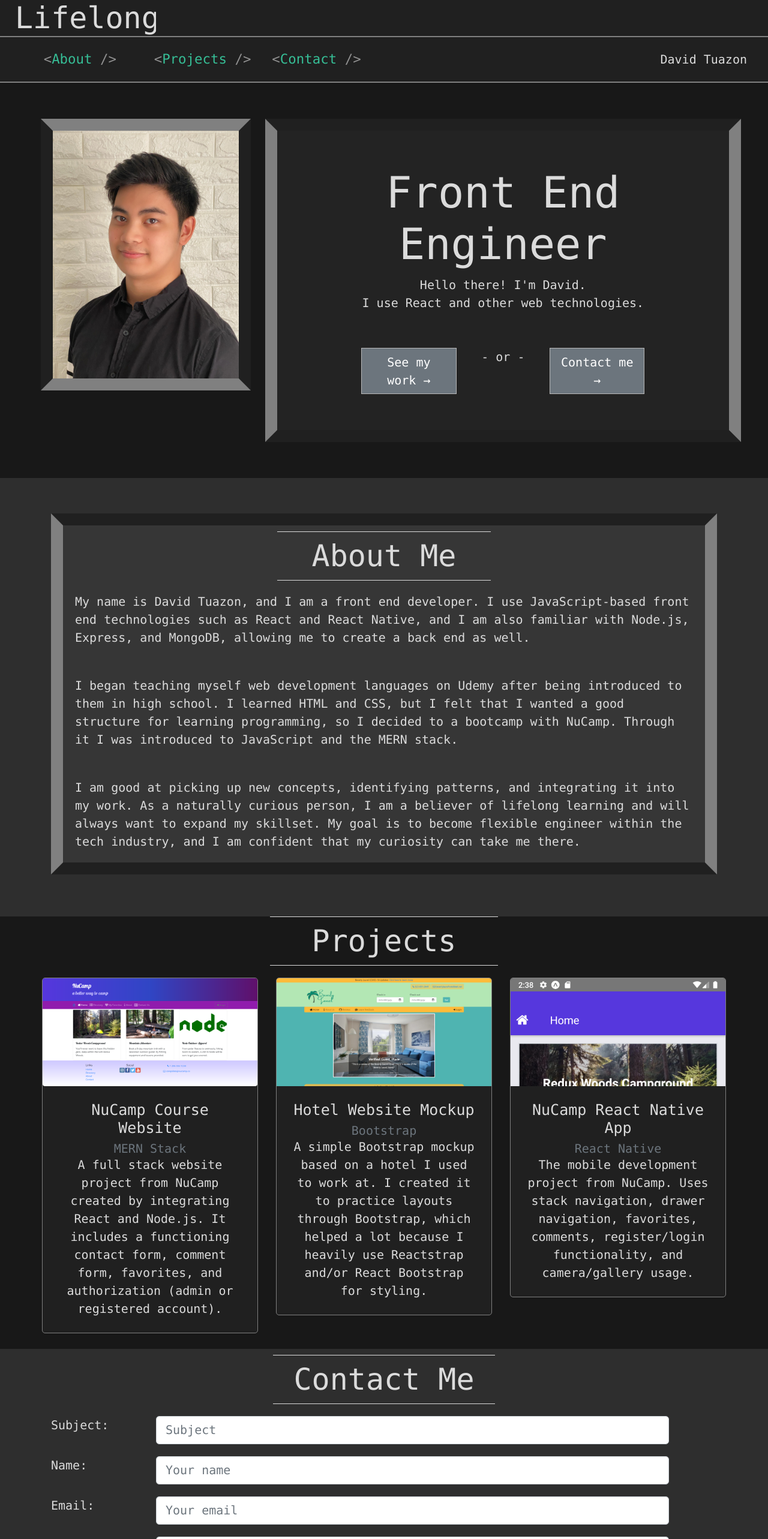
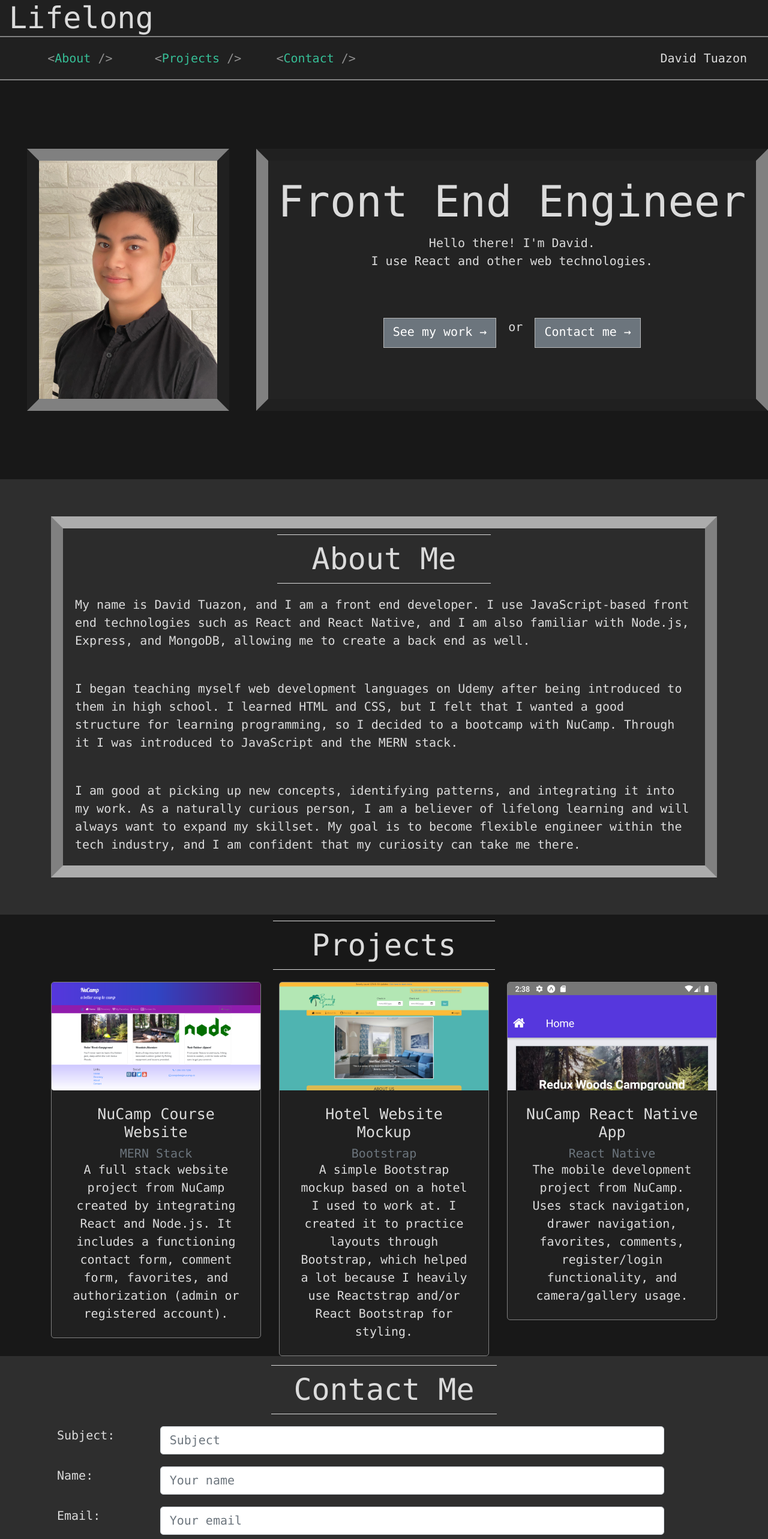
Before and after one commit to dvtuazon/portfoliowebsite, a React (Create React App) app: page /about in a window 1280 px wide. Shown: the top 2566 px of the page at 60% size. Built offline with nearby package versions, Linux system fonts and the light colour scheme.

Commit message:
edits to responsiveness

```diff
--- a/src/App.css
+++ b/src/App.css
@@ -70,7 +70,7 @@ body {
 }
 
 .header-item {
-  font-size: calc(16px + 0.5vw);
+  font-size: 20px;
   white-space: nowrap;
 }
 
@@ -127,9 +127,12 @@ body {
 }
 
 .pic {
-  display: inline-block;
+  position: relative;
+  display: block;
   border: 20px solid;
   border-color: rgb(128, 128, 128) rgb(32, 32, 32);
+  max-width: 85%;
+  height: auto;
 }
 
 .dark-bg {
@@ -146,20 +149,31 @@ body {
   border-color: rgb(32, 32, 32) rgb(128, 128, 128);
 }
 
-.name {
-  font-size: calc(6px + 4vh);
+.about-text {
+  background-color:rgba(32, 32, 32, 0.1);
+  border: 20px solid;
+  border-color: rgb(172, 172, 172) rgb(128, 128, 128);
 }
 
-.skill {
-  margin: 5px;
+.no-wrap {
+  white-space: nowrap;
 }
 
 .container-home {
-  min-height: calc(100vh - 141px);
+  min-height: calc(100vh - 135px);
+  display: flex;
+  align-items: center;
+}
+
+.center-home {
+  display: flex;
+  flex-direction: column;
+  align-items: center;
+  justify-content: center;
 }
 
 .container-2 {
-  min-height: calc(100vh - 79px);
+  min-height: calc(100vh - 74px);
   display: -webkit-box;
   display: -webkit-flex;
   display: -ms-flexbox;
@@ -171,11 +185,14 @@ body {
 }
 
 .container-3 {
-  min-height: calc(100vh - 79px);
+  min-height: calc(100vh - 74px);
+  display: flex;
+  flex-direction: column;
+  align-items: center;
 }
 
 .container-4 {
-  min-height: calc(100vh - 89px);
+  min-height: calc(100vh - 74px);
 }
 
 .container-scroll {
--- a/src/components/AboutComponent.js
+++ b/src/components/AboutComponent.js
@@ -6,7 +6,7 @@ function About() {
     return (
         <Element id="about">
             <Container className="container-2">
-                <div className="home-text">
+                <div className="about-text">
                     <h1 className="title col-xs-12 col-md-6 offset-md-3 col-lg-4 offset-lg-4 text-center">About Me</h1>
                     <p className="mx-3">
                         My name is David Tuazon, and I am a front end developer. I
--- a/src/components/ContactComponent.js
+++ b/src/components/ContactComponent.js
@@ -20,22 +20,22 @@ function Contact() {
 
     return (
         <Element id="contact">
-            <Container className="container-4">
+            <Container className="container-4 p-1">
                 <h1 className="title col-xs-12 col-md-6 offset-md-3 col-lg-4 offset-lg-4 text-center">Contact Me</h1>
                 <Form onSubmit={sendEmail}>
-                    <FormGroup className="row my-3">
+                    <FormGroup className="row px-3">
                         <Label for="subject" className="col-xs-12 col-md-2 text-left">Subject:</Label>
                         <Input type="text" name="subject" id="subject" className="col-xs-12 col-md-9" placeholder="Subject" />
                     </FormGroup>
-                    <FormGroup className="row my-3">
+                    <FormGroup className="row px-3">
                         <Label for="name" className="col-xs-12 col-md-2 text-left">Name:</Label>
                         <Input type="text" name="name" id="name" className="col-xs-12 col-md-9" placeholder="Your name" />
                     </FormGroup>
-                    <FormGroup className="row my-3">
+                    <FormGroup className="row px-3">
                         <Label for="email" className="col-xs-12 col-md-2 text-left">Email:</Label>
                         <Input type="email" name="email" id="email" className="col-xs-12 col-md-9" placeholder="Your email" />
                     </FormGroup>
-                    <FormGroup className="row my-3">
+                    <FormGroup className="row px-3">
                         <Label for="message" className="col-xs-12 col-md-2 text-left">Message:</Label>
                         <Input type="textarea" rows="4" name="message" id="message" className="col-xs-12 col-md-9" placeholder="Your message" />
                     </FormGroup>
--- a/src/components/FooterComponent.js
+++ b/src/components/FooterComponent.js
@@ -11,10 +11,10 @@ function Footer() {
                         <Col xs="6" md="3">
                             <h5 className="title">Links</h5>
                             <ul className="list-unstyled">
-                                <li><Link to='home' className="link" smooth offset={-141}><i className="fa fa-home fa-fw" /> Home</Link></li>
-                                <li><Link to='about' className="link" smooth offset={-79}><i className="fa fa-info fa-fw" /> About</Link></li>
-                                <li><Link to='projects' className="link" smooth offset={-79}><i className="fa fa-briefcase fa-fw" /> Projects</Link></li>
-                                <li><Link to='contact' className="link" smooth offset={-89}><i className="fa fa-phone fa-fw" /> Contact</Link></li>
+                                <li><Link to='home' className="link" smooth offset={-135}><i className="fa fa-home fa-fw" /> Home</Link></li>
+                                <li><Link to='about' className="link" smooth offset={-73}><i className="fa fa-info fa-fw" /> About</Link></li>
+                                <li><Link to='projects' className="link" smooth offset={-73}><i className="fa fa-briefcase fa-fw" /> Projects</Link></li>
+                                <li><Link to='contact' className="link" smooth offset={-73}><i className="fa fa-phone fa-fw" /> Contact</Link></li>
                             </ul>
                         </Col>
                         <Col xs="6" md={{ size: 3, offset: 6}}>
--- a/src/components/HeaderComponent.js
+++ b/src/components/HeaderComponent.js
@@ -14,7 +14,7 @@ function Header() {
         <>
             <Jumbotron fluid className="typewriter">
                 <Col xs="12" lg="8">
-                <h1 className="typing-erase pl-2">
+                <h1 className="typing-erase">
                     Lifelong learning
                 </h1>
                 </Col>
@@ -26,21 +26,21 @@ function Header() {
                         <Nav navbar className="header">
                             <Col xs="12" md="4">
                                 <NavItem>
-                                    <Link onClick={closeNav} className="nav-link header-item text-center" to="about" smooth offset={-79}>
+                                    <Link onClick={closeNav} className="nav-link header-item text-center" to="about" smooth offset={-73}>
                                         &#60;<span style={{ color: 'rgb(54, 190, 150)'}}>About</span> /&#62;
                                     </Link>
                                 </NavItem>
                             </Col>
                             <Col xs="12" md="4">
                                 <NavItem>
-                                    <Link onClick={closeNav} className="nav-link header-item text-center" to="projects" smooth offset={-79}>
+                                    <Link onClick={closeNav} className="nav-link header-item text-center" to="projects" smooth offset={-73}>
                                         &#60;<span style={{ color: 'rgb(54, 190, 150)'}}>Projects</span> /&#62;
                                     </Link>
                                 </NavItem>
                             </Col>
                             <Col xs="12" md="4">
                                 <NavItem>
-                                    <Link onClick={closeNav} className="nav-link header-item text-center" to="contact" smooth offset={-89}>
+                                    <Link onClick={closeNav} className="nav-link header-item text-center" to="contact" smooth offset={-73}>
                                         &#60;<span style={{ color: 'rgb(54, 190, 150)'}}>Contact</span> /&#62;
                                     </Link>
                                 </NavItem>
@@ -51,7 +51,7 @@ function Header() {
                 <Col>
                     <Nav>
                         <NavItem className="ml-auto">
-                            <Link to="home" className="link" offset={-140} smooth>
+                            <Link to="home" className="link" offset={-135} smooth>
                                 David Tuazon
                             </Link>
                         </NavItem>
--- a/src/components/HomeComponent.js
+++ b/src/components/HomeComponent.js
@@ -7,24 +7,20 @@ import { Element } from 'react-scroll';
 function Home() {
     return (
         <Element id="home">
-            <Container className="container-home dark-bg px-5" fluid>
-                <Row className="pt-5">
-                    <Col xs="12" xl="4" className="text-center">
-                        <img src={profilepic} width="350" className="pic" alt="profile" />
+            <Container className="container-home dark-bg" fluid>
+                <Row>
+                    <Col xs="12" md="4">
+                        <img src={profilepic} className="pic mx-auto" alt="profile" />
                     </Col>
-                    <Col xs="12" xl="8" className="home-text text-center align-self-center pt-5">
+                    <Col xs="12" md="8" className="center-home home-text text-center">
                         <h1 className="big-text">Front End Engineer</h1>
                         <p>
                             Hello there! I'm David. <br /> I use React and other web technologies.
                         </p>
                         <Row className="mt-5 mb-5">
-                            <Col xs="12" md={{size: 3, offset: 2}}>
-                                <Link to="projects" className="btn btn-secondary" smooth offset={-79}>See my work &rarr;</Link>
-                            </Col>
-                            <Col xs="12" md="2" className="text-center"> - or -</Col>
-                            <Col xs="12" md="3">
-                                <Link to="contact" className="btn btn-secondary" smooth offset={-89}>Contact me &rarr;</Link>
-                            </Col>
+                            <Link to="projects" className="btn btn-secondary no-wrap" smooth offset={-79}>See my work &rarr;</Link>
+                            <p className="mx-3">or</p>
+                            <Link to="contact" className="btn btn-secondary no-wrap" smooth offset={-89}>Contact me &rarr;</Link>
                         </Row>
                     </Col>
                 </Row>
--- a/src/components/ProjectsComponent.js
+++ b/src/components/ProjectsComponent.js
@@ -7,8 +7,8 @@ function Projects() {
 
     return (
         <Element id="projects">
-            <Container className="dark-bg container-3" fluid>
-                <Container className="text-center p-0">
+            <Container className="dark-bg container-2" fluid>
+                <Container className="text-center">
                     <h1 className="title col-xs-12 col-md-6 offset-md-3 col-lg-4 offset-lg-4">Projects</h1>
                     <Row>
                         <Col xs="12" md="4">
```
